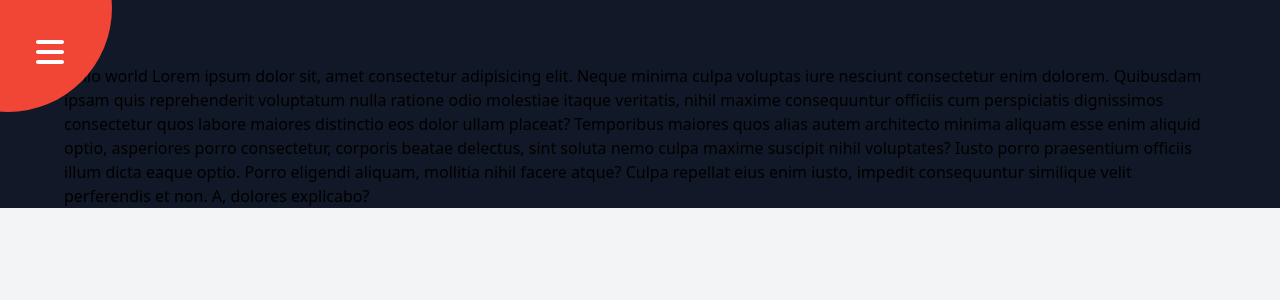
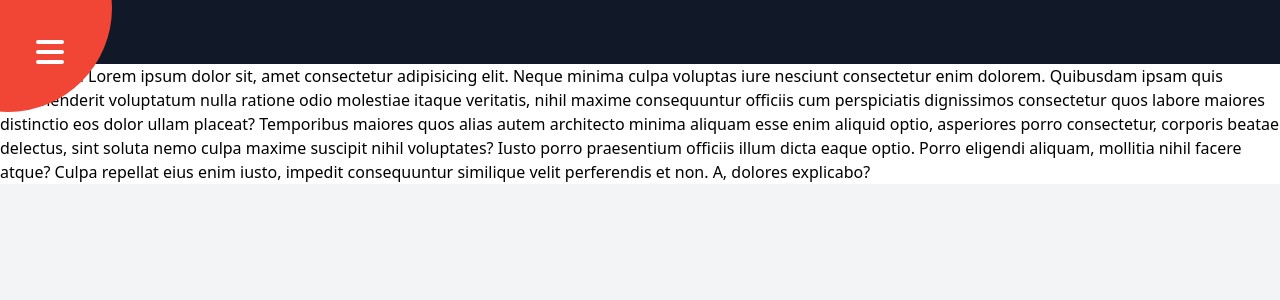
Before and after one commit to subayyalawan/50days50projects, a React (Vite) app: page /Animated-Navigatiton in a window 1280 px wide. Shown: the top 300 px of the page. Built offline with nearby package versions, Linux system fonts and the light colour scheme.

Commit message:
second Commit

```diff
--- a/src/pages/AnimatedNav.jsx
+++ b/src/pages/AnimatedNav.jsx
@@ -18,7 +18,7 @@ const AnimatedNav = () => {
         <div
           className={` ${
             showNav ? "rotate-[-20deg]" : "rotate-[0deg]"
-          } wrapper origin-top-left transition-transform duration-500 ease-linear w-[90%] mx-auto`}
+          } wrapper origin-top-left transition-transform duration-500 ease-linear bg-white`}
         >
           <div className="circle-container">hello world Lorem ipsum dolor sit, amet consectetur adipisicing elit. Neque minima culpa voluptas iure nesciunt consectetur enim dolorem. Quibusdam ipsam quis reprehenderit voluptatum nulla ratione odio molestiae itaque veritatis, nihil maxime consequuntur officiis cum perspiciatis dignissimos consectetur quos labore maiores distinctio eos dolor ullam placeat? Temporibus maiores quos alias autem architecto minima aliquam esse enim aliquid optio, asperiores porro consectetur, corporis beatae delectus, sint soluta nemo culpa maxime suscipit nihil voluptates? Iusto porro praesentium officiis illum dicta eaque optio. Porro eligendi aliquam, mollitia nihil facere atque? Culpa repellat eius enim iusto, impedit consequuntur similique velit perferendis et non. A, dolores explicabo?</div>
         </div>
```
